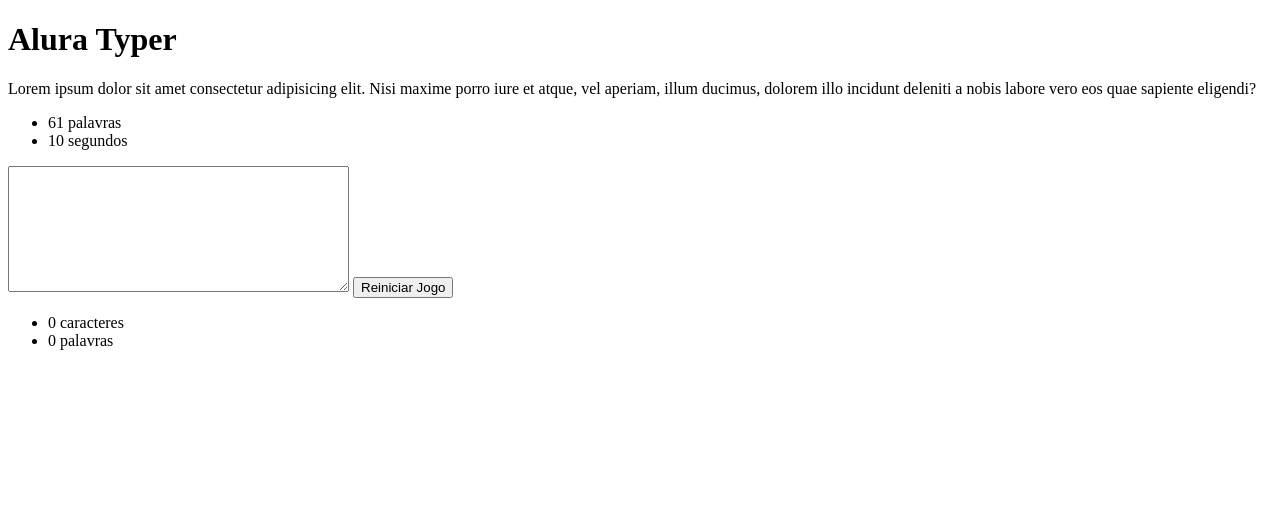
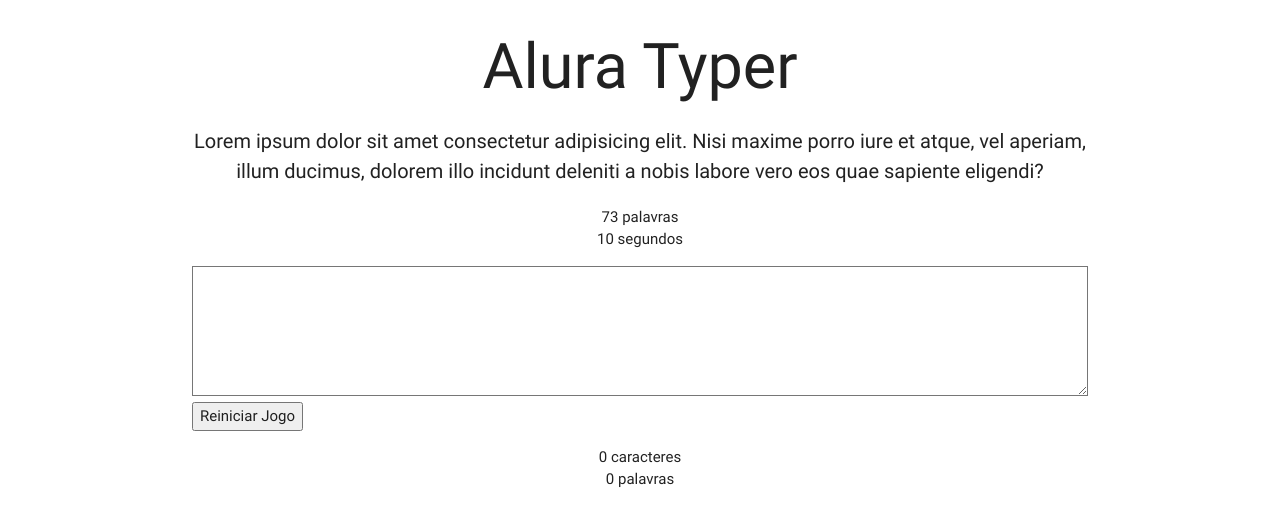
Before and after one commit to VictorRafaeli/alura-typer, a plain HTML site: page public/index.html in a window 1280 px wide. Drawn offline with Linux system fonts and the light colour scheme.

Commit message:
Estiliza a página.

```diff
--- a/public/css/estilos.css
+++ b/public/css/estilos.css
@@ -0,0 +1,12 @@
+.campo-digitacao{
+    font-size: 20px;
+    height: 130px;
+}
+
+.frase{
+    font-size: 20px;
+}
+
+.campo-desativado{
+    background-color: lightgray;
+}
--- a/public/index.html
+++ b/public/index.html
@@ -3,16 +3,19 @@
     <head>
         <meta charset="UTF-8" />
         <title>Alura Typer</title>
+        <link rel="stylesheet" href="./css/libs/materialize.min.css" />
+        <link rel="stylesheet" href="./css/estilos.css" />
     </head>
     <body>
-        <h1>Alura Typer</h1>
+        <div class="container">
+            <h1 class="center">Alura Typer</h1>
 
-        <p class="frase">
-            Lorem ipsum dolor sit amet consectetur adipisicing elit. Nisi maxime porro iure et atque, vel aperiam, illum ducimus, dolorem illo incidunt deleniti
-            a nobis labore vero eos quae sapiente eligendi?
+            <p class="frase center">
+                Lorem ipsum dolor sit amet consectetur adipisicing elit. Nisi maxime porro iure et atque, vel aperiam, illum ducimus, dolorem illo incidunt
+                deleniti a nobis labore vero eos quae sapiente eligendi?
             </p>
 
-        <ul class="informacoes">
+            <ul class="informacoes center">
                 <li><span id="tamanho-frase">30</span> palavras</li>
                 <li><span id="tempo-digitacao">10</span> segundos</li>
             </ul>
@@ -21,10 +24,11 @@
 
             <button id="botao-reiniciar">Reiniciar Jogo</button>
 
-        <ul>
+            <ul class="center">
                 <li><span id="contador-caracteres">0</span> caracteres</li>
                 <li><span id="contador-palavras">0</span> palavras</li>
             </ul>
+        </div>
 
         <script src="../public/js/jquery.js"></script>
         <script src="../public/js/main.js"></script>
--- a/public/js/main.js
+++ b/public/js/main.js
@@ -35,6 +35,7 @@
             if (tempoRestante < 1) {
                 campo.attr("disabled", true);
                 clearInterval(cronometroID);
+                campo.addClass("campo-desativado");
             }
         }, 1000);
     });
```
Lines whose indentation alone changed are shown as unchanged.
